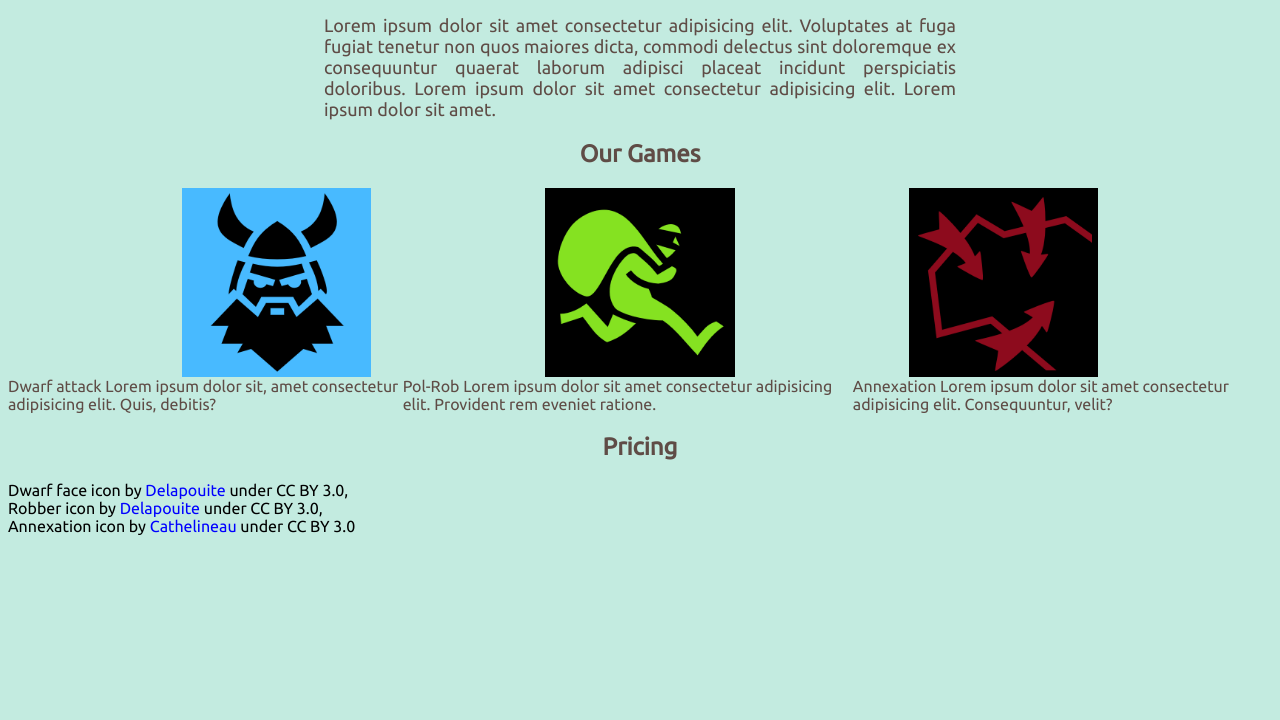
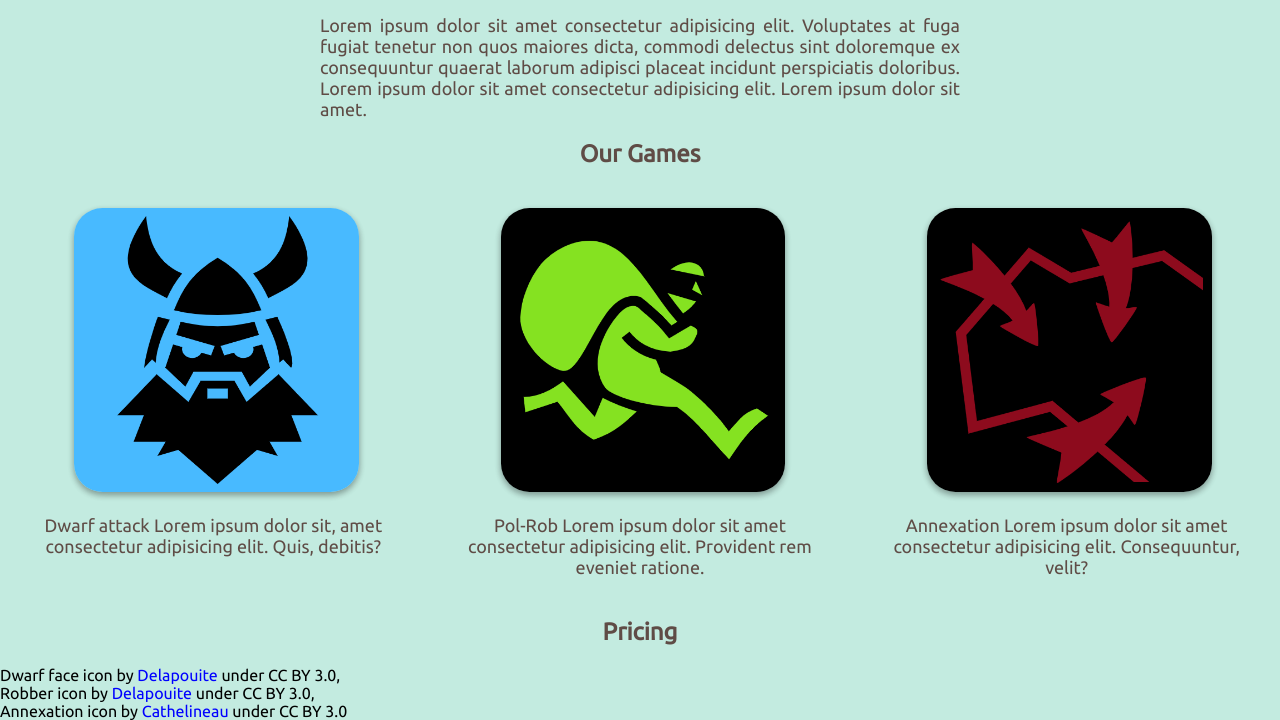
Before and after one commit to Aphievel/Product-landing-page, a plain HTML site: page index.html in a window 1280 px wide. Shown: the part 576-1296 px from the top of the page. Before the commit the page ends 1119 px from the top, so only its background shows below. Drawn offline with Linux system fonts and the light colour scheme.

Commit message:
Finished 'Our Games'

```diff
--- a/index.html
+++ b/index.html
@@ -35,15 +35,19 @@
 				doloribus. Lorem ipsum dolor sit amet consectetur adipisicing elit. Lorem ipsum dolor sit amet.
 			</p>
 			<h2 id="our-games">Our Games</h2>
-			<div class="our-games">
-				<img src="media/dwarf-face.png" alt="Logo of our dwarf attack game" class="game-logo" />
-				<img src="media/robber.png" alt="Logo of our Pol-Rob game" class="game-logo" />
-				<img src="media/annexation.png" alt="Logo of our annexation game" class="game-logo" />
-			</div>
-			<div class="our-games-text">
-				<div>Dwarf attack Lorem ipsum dolor sit, amet consectetur adipisicing elit. Quis, debitis?</div>
-				<div>Pol-Rob Lorem ipsum dolor sit amet consectetur adipisicing elit. Provident rem eveniet ratione.</div>
-				<div>Annexation Lorem ipsum dolor sit amet consectetur adipisicing elit. Consequuntur, velit?</div>
+			<div class="our-games-wrapper">
+				<div>
+					<img src="media/dwarf-face.png" alt="Logo of our dwarf attack game" class="game-logo" />
+					<p>Dwarf attack Lorem ipsum dolor sit, amet consectetur adipisicing elit. Quis, debitis?</p>
+				</div>
+				<div>
+					<img src="media/robber.png" alt="Logo of our Pol-Rob game" class="game-logo" />
+					<p>Pol-Rob Lorem ipsum dolor sit amet consectetur adipisicing elit. Provident rem eveniet ratione.</p>
+				</div>
+				<div>
+					<img src="media/annexation.png" alt="Logo of our annexation game" class="game-logo" />
+					<p>Annexation Lorem ipsum dolor sit amet consectetur adipisicing elit. Consequuntur, velit?</p>
+				</div>
 			</div>
 			<h2 id="pricing">Pricing</h2>
 		</main>
--- a/styles.css
+++ b/styles.css
@@ -1,6 +1,7 @@
 body {
 	background: #c3ebe0;
 	font-family: "Ubuntu", sans-serif;
+	margin: 0px;
 }
 header {
 	background: rgb(83, 158, 138);
@@ -44,18 +45,21 @@ p {
 	font-size: 18px;
 	text-align: justify;
 }
+.our-games-wrapper {
+	display: grid;
+	grid-template-columns: repeat(3, 1fr);
+}
+.our-games-wrapper p {
+	text-align: center;
+}
+.our-games-wrapper * {
+	margin: 10px;
+}
 .game-logo {
-	width: 15%;
-}
-.our-games {
-	display: flex;
-	flex-direction: row;
-	justify-content: space-evenly;
-}
-.our-games-text {
-	display: flex;
-	flex-direction: row;
-	justify-content: space-around;
+	width: 70%;
+	margin-left: 5vw;
+	border-radius: 10%;
+	box-shadow: rgba(0, 0, 0, 0.16) 0px 3px 6px, rgba(0, 0, 0, 0.23) 0px 3px 6px;
 }
 @media (max-width: 425px) {
 	#video {
```
